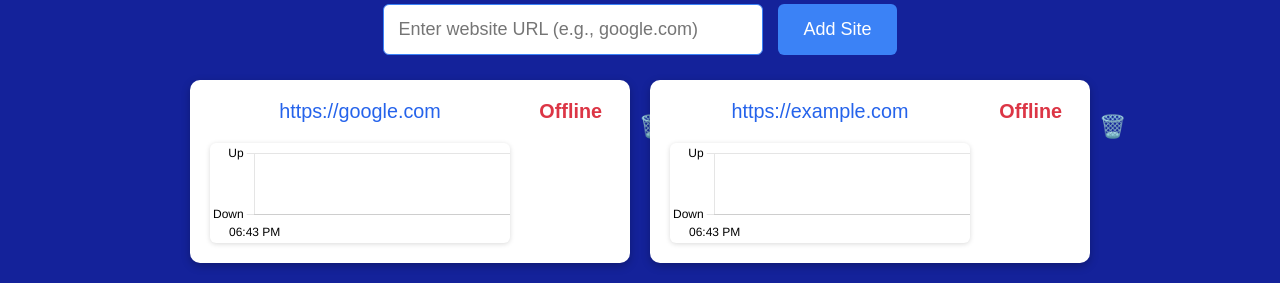
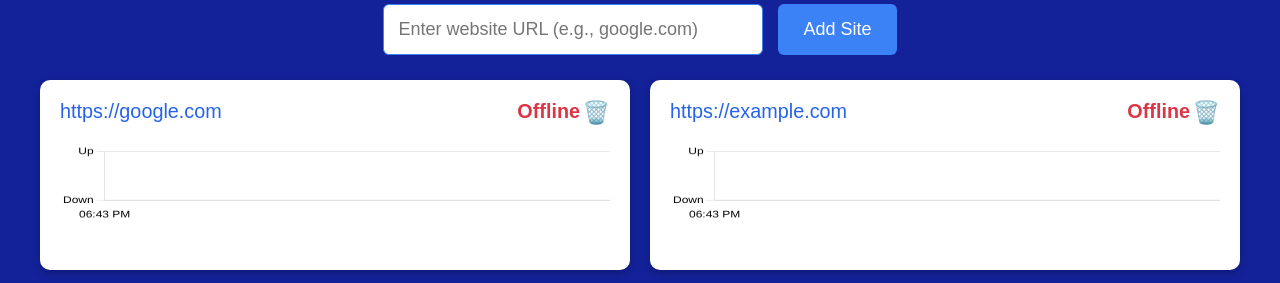
Before and after one commit to Charlieruss04/NE2NESITEMONITOR, a website: page index.html in a window 1280 px wide. Shown: the part 258-541 px from the top of the page. Drawn offline with nearby package versions, Linux system fonts and the light colour scheme; no server answers.

Commit message:
getting cypress running

```diff
--- a/styles.css
+++ b/styles.css
@@ -8,7 +8,7 @@
 }
 
 .container {
-  max-width: 900px;
+  max-width: 1200px;  /* Increased from 900px */
   margin: auto;
   padding: 30px;
   text-align: center;
@@ -57,7 +57,7 @@
 
 .grid {
   display: grid;
-  grid-template-columns: repeat(auto-fit, minmax(280px, 1fr));
+  grid-template-columns: repeat(auto-fit, minmax(350px, 1fr));  /* Increased from 280px */
   gap: 20px;
 }
 
@@ -67,20 +67,22 @@
   border-radius: 10px;
   padding: 20px;
   display: flex;
-  align-items: flex-start;
-  justify-content: space-between;
-  gap: 12px;
+  flex-direction: column;
   box-shadow: 0 3px 8px rgba(0,0,0,0.25);
+  position: relative;
+  min-height: 150px;
 }
 
 .site-url {
   font-size: 1.1em;
   margin-bottom: 10px;
+  text-align: left;
 }
 
 .site-url a {
   color: #2563EB;
   text-decoration: none;
+  word-break: break-word;
 }
 
 .site-url a:hover {
@@ -89,8 +91,9 @@
 
 .status-text {
   font-weight: bold;
-  min-width: 80px;
-  text-align: right;
+  position: absolute;
+  top: 20px;
+  right: 50px;
   font-size: 1.1em;
 }
 
@@ -99,6 +102,10 @@
   border: none;
   font-size: 22px;
   cursor: pointer;
+  position: absolute;
+  top: 15px;
+  right: 15px;
+  padding: 5px;
 }
 
 .delete-btn:hover {
@@ -109,6 +116,9 @@
 .site-chart {
   background: white;
   border-radius: 6px;
-  box-shadow: 0 1px 5px rgba(0,0,0,0.15);
   margin-top: 10px;
+  width: 100% !important;
+  height: 80px !important;
+  max-width: 100%;
+  display: block;
 }
```
Also changed, not shown: cypress.config.js (added, +9 -0 lines), cypress/e2e/firsttest.cy.js (added, +5 -0 lines), cypress/e2e/site-monitor-bad.cy.js (added, +46 -0 lines), cypress/e2e/site-monitor-basic.cy.js (added, +46 -0 lines), cypress/fixtures/example.json (added, +5 -0 lines), cypress/support/commands.js (added, +25 -0 lines), cypress/support/e2e.js (added, +17 -0 lines), package.json (added, +23 -0 lines), 1 other file.
